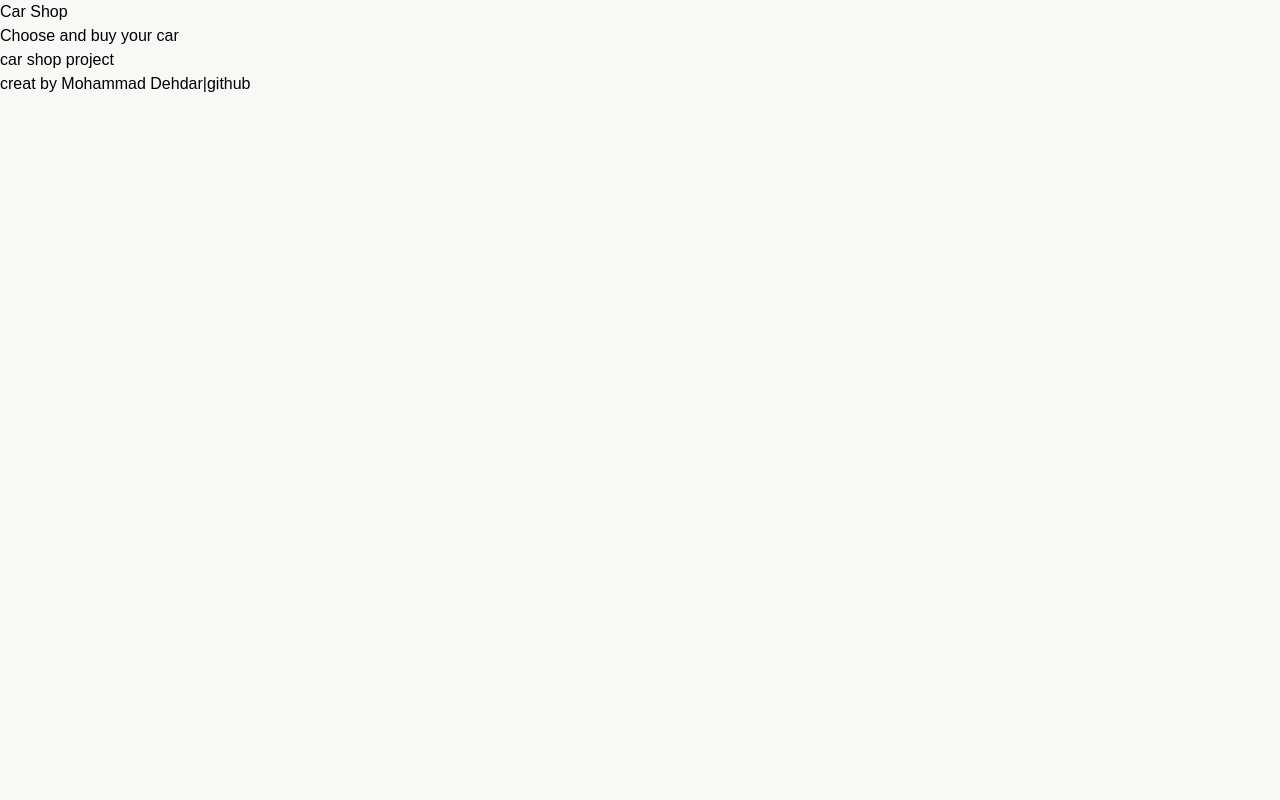
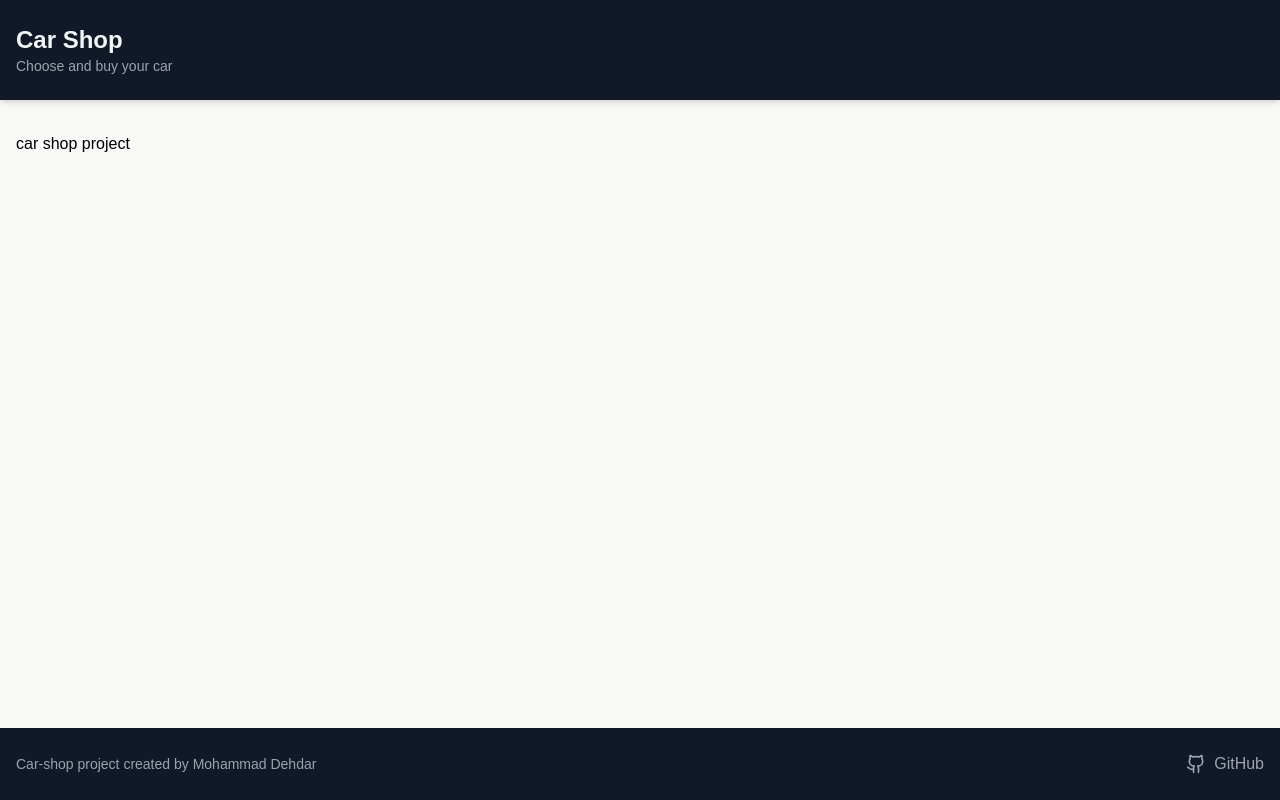
Before and after one commit to mohammad-dehdar/nexJs-car-shop, a Next.js app: page / in a window 1280 px wide. Built offline with nearby package versions, Linux system fonts and the light colour scheme.

Commit message:
add style to layout

```diff
--- a/components/layout/layout.js
+++ b/components/layout/layout.js
@@ -1,18 +1,40 @@
-function Layout({ children }) {
+import Link from 'next/link'
+import { Github } from 'lucide-react'
+
+export default function Layout({ children }) {
     return (
-        <>
-            <header>
-                <h2>Car Shop</h2>
-                <p>Choose and buy your car</p>
+        <div className="flex flex-col min-h-screen">
+            <header className="bg-gray-900 text-gray-100 shadow-md">
+                <Link href={"/"}>
+                    <div className="container mx-auto px-4 py-6 flex flex-col sm:flex-row items-center justify-between">
+                        <div className="text-center sm:text-left mb-4 sm:mb-0">
+                            <h1 className="text-2xl font-bold">Car Shop</h1>
+                            <p className="text-sm text-gray-400">Choose and buy your car</p>
+                        </div>
+                    </div>
+                </Link>
             </header>
 
-            <div>{children}</div>
+            <main className="flex-grow container mx-auto px-4 py-8">
+                {children}
+            </main>
 
-            <footer>
-                creat by Mohammad Dehdar|<a>github</a>
+            <footer className="bg-gray-900 text-gray-100">
+                <div className="container mx-auto px-4 py-6 flex flex-col sm:flex-row items-center justify-between">
+                    <p className="text-sm text-gray-400 mb-2 sm:mb-0">
+                        Car-shop project created by Mohammad Dehdar
+                    </p>
+                    <Link
+                        href="https://github.com/mohammad-dehdar"
+                        target="_blank"
+                        rel="noopener noreferrer"
+                        className="flex items-center text-gray-400 hover:text-primary transition-colors"
+                    >
+                        <Github className="w-5 h-5 mr-2" />
+                        <span>GitHub</span>
+                    </Link>
+                </div>
             </footer>
-        </>
+        </div>
     )
 }
-
-export default Layout
```
